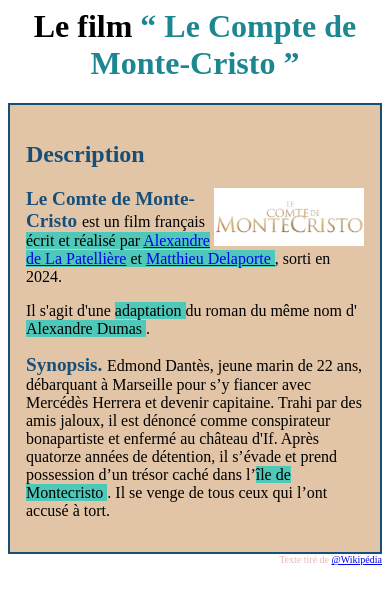
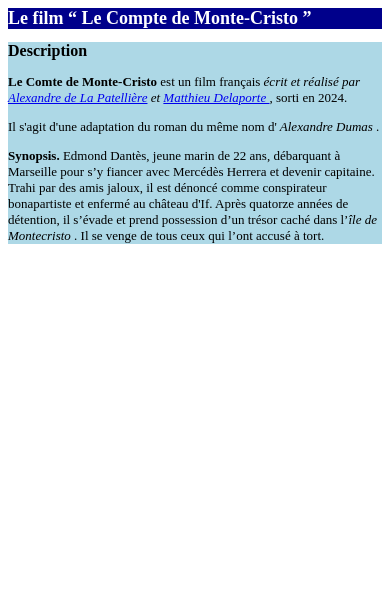
Before and after one commit to lacaz-cpu/html, a plain HTML site: page TD_css/css_responsive/descriptif-film.html in a window 390 px wide. Drawn offline with Linux system fonts and the light colour scheme.

Commit message:
css responsive

```diff
--- a/TD_css/css_responsive/descriptif-film.html
+++ b/TD_css/css_responsive/descriptif-film.html
@@ -1,6 +1,8 @@
 <html><head>
 <meta http-equiv="content-type" content="text/html; charset=UTF-8">
-<link rel = "stylesheet" type="text/css" href  = "monte.css">
+<link rel = "stylesheet" type="text/css" media="only screen and (min-width:600px)" href  = "monte.css">
+<link rel = "stylesheet" type="text/css" media="only screen and (max-width:600px)" href  = "monte_inf_600.css">
+<link rel = "stylesheet" type="text/css" media="print" href  = "impression.css">
     <title> Le Compte de Monte-Cristo </title>
   </head>
   <body>
--- /dev/null
+++ b/TD_css/css_responsive/impression.css
@@ -0,0 +1,27 @@
+@media print {
+ }
+
+ body{
+     background-color: white;
+}
+
+ h1{
+    font-size: small;
+    font-style: monospace;
+    color: black;
+ }
+ p{
+    font-size: small;
+    font-style: monospace;
+    color: black;
+ }
+ strong{
+     font-style: normal;
+ }
+ img{
+     display: none;
+ }
+
+ footer{
+     display: none;
+ }
--- a/TD_css/css_responsive/monte.css
+++ b/TD_css/css_responsive/monte.css
@@ -1,3 +1,6 @@
+@media only screen and (min-width:600px){
+
+}
 article{
     background-color: #e2c5a6;
     padding: 1em;
@@ -24,7 +27,7 @@ strong{
 
 }
 
-span{
+.fluo{
     background-color: #4dc8b9;
 }
 img{
--- /dev/null
+++ b/TD_css/css_responsive/monte_inf_600.css
@@ -0,0 +1,35 @@
+@media only screen and (max-width:600px){
+
+}
+
+h1{
+    background-color: darkblue;
+    color:white;
+    font-size: large;
+}
+
+h2{
+    color: black;
+    font-size: medium;
+}
+
+article{
+    background-color: lightblue;
+    font-size: small;
+}
+
+strong{
+    font-weight: bold;
+}
+
+.fluo{
+    font-style:italic;
+}
+
+img{
+    display: none;
+}
+
+footer{
+    display: none;
+}
```
